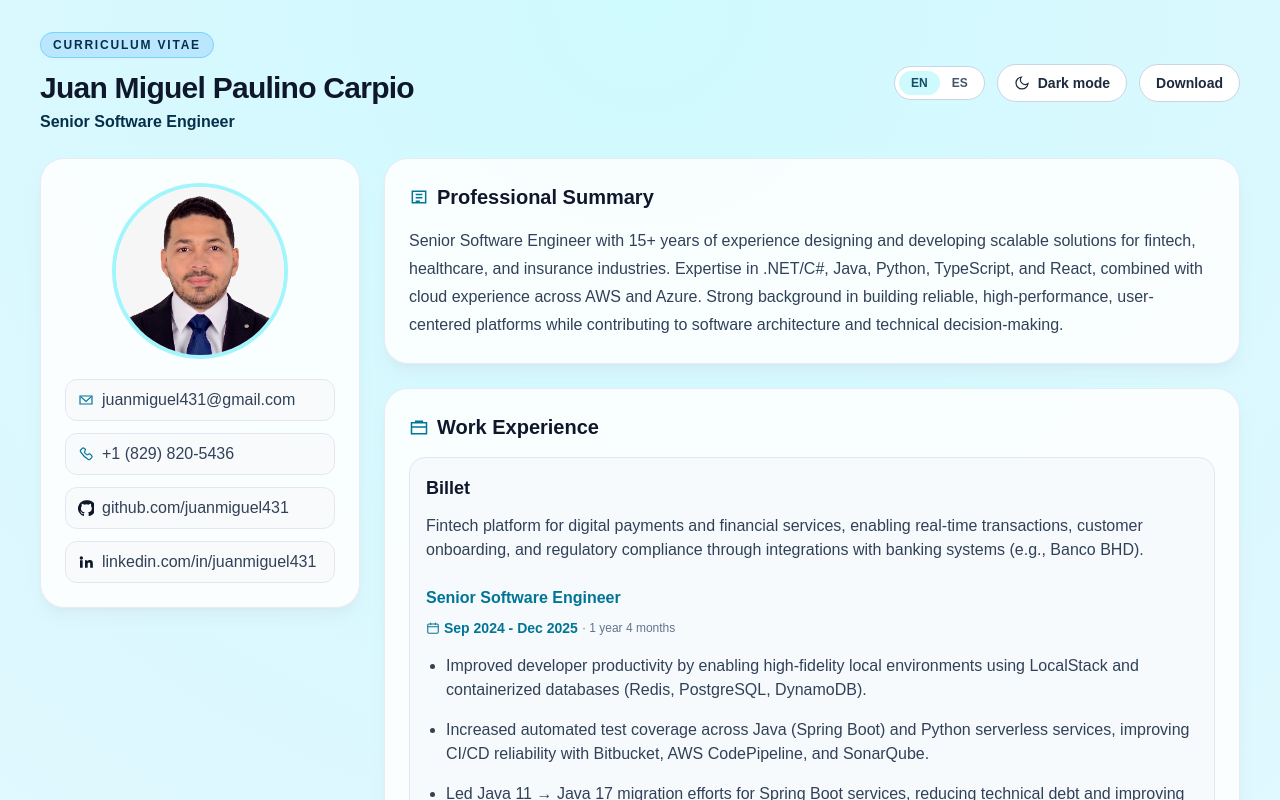
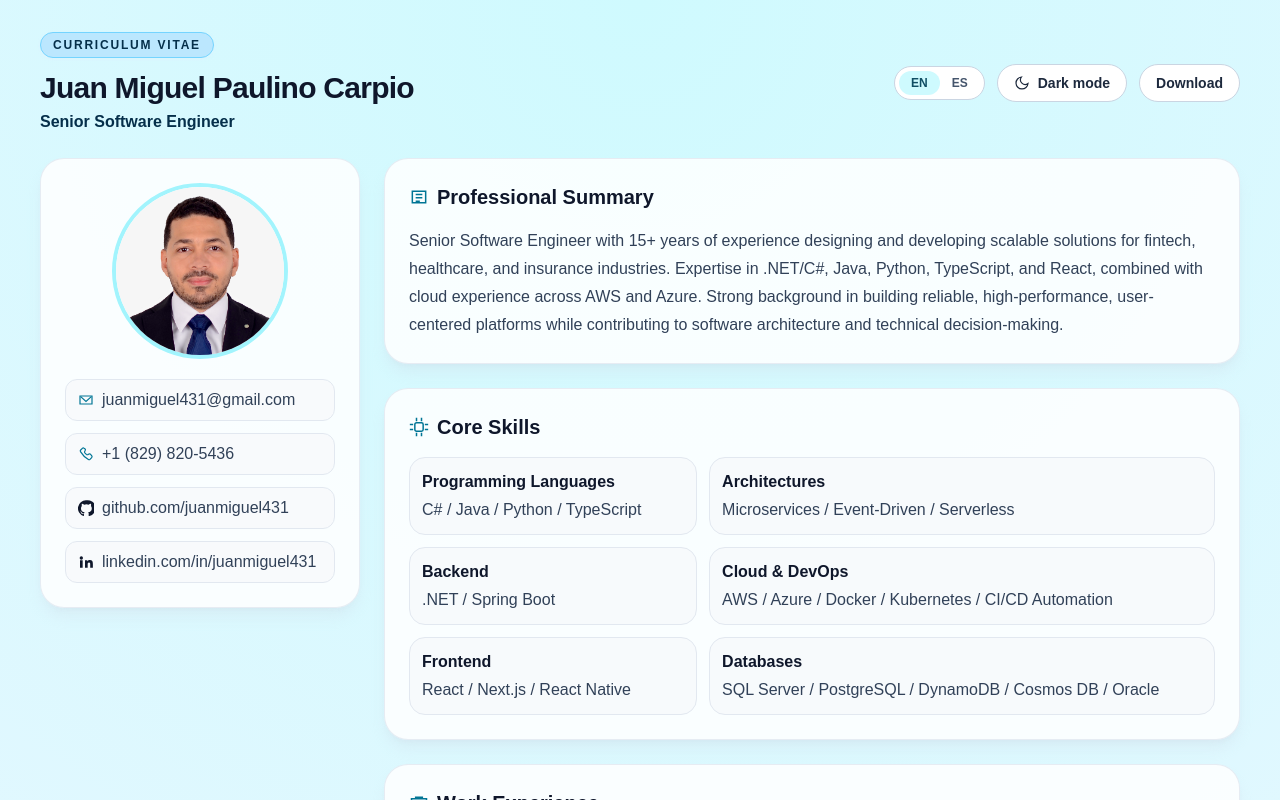
Before and after one commit to juanmiguel431/my-cv-app, a Next.js app: page /en in a window 1280 px wide. Shown: the top 800 px of the page. Built offline with nearby package versions, Linux system fonts and the light colour scheme.

Commit message:
Core Skills moved to the TOP.

```diff
--- a/components/curriculum.tsx
+++ b/components/curriculum.tsx
@@ -268,6 +268,27 @@ export default function Curriculum({ dictionary, currentLocale }: CurriculumProp
 
             <article className={`rounded-3xl p-6 ${card}`}>
               <h2 className={`mb-4 flex items-center gap-2 text-xl font-bold ${sectionTitle}`}>
+                <ChipIcon className={`h-5 w-5 ${isDark ? "text-cyan-300" : "text-cyan-700"}`} />
+                {labels.coreSkills}
+              </h2>
+
+              <div className="grid gap-3 md:grid-flow-col md:grid-rows-3">
+                {techGroups.map((group) => (
+                  <div key={group.title} className={`p-3 ${subtleCard}`}>
+                    <h3 className={`text-base font-semibold ${sectionTitle}`}>
+                      {group.title}
+                    </h3>
+
+                    <p className={`mt-1 text-base ${mutedText}`}>
+                      {group.items}
+                    </p>
+                  </div>
+                ))}
+              </div>
+            </article>
+
+            <article className={`rounded-3xl p-6 ${card}`}>
+              <h2 className={`mb-4 flex items-center gap-2 text-xl font-bold ${sectionTitle}`}>
                 <ExperienceIcon className={`h-5 w-5 ${isDark ? "text-cyan-300" : "text-cyan-700"}`} />
                 {labels.experience}
               </h2>
@@ -337,23 +358,6 @@ export default function Curriculum({ dictionary, currentLocale }: CurriculumProp
               </div>
             </article>
 
-            <div className="grid gap-6 xl:grid-cols-2">
-              <article className={`rounded-3xl p-6 ${card}`}>
-                <h2 className={`mb-4 flex items-center gap-2 text-xl font-bold ${sectionTitle}`}>
-                  <ChipIcon className={`h-5 w-5 ${isDark ? "text-cyan-300" : "text-cyan-700"}`} />
-                  {labels.coreSkills}
-                </h2>
-                <div className="space-y-3">
-                  {techGroups.map((group) => (
-                    <div key={group.title} className={`p-3 ${subtleCard}`}>
-                      <h3 className={`text-base font-semibold ${sectionTitle}`}>{group.title}</h3>
-                      <p className={`mt-1 text-base ${mutedText}`}>{group.items}</p>
-                    </div>
-                  ))}
-                </div>
-              </article>
-
-              <div className="space-y-6">
             <article className={`rounded-3xl p-6 ${card}`}>
               <h2 className={`mb-4 flex items-center gap-2 text-xl font-bold ${sectionTitle}`}>
                 <GraduationIcon className={`h-5 w-5 ${isDark ? "text-cyan-300" : "text-cyan-700"}`} />
@@ -376,8 +380,13 @@ export default function Curriculum({ dictionary, currentLocale }: CurriculumProp
                 ))}
               </div>
             </article>
+
+
+            <div className="grid gap-6 xl:grid-cols-2">
+              <div className="space-y-6">
               </div>
             </div>
+
           </div>
         </section>
       </div>
--- a/constants/translations/en.ts
+++ b/constants/translations/en.ts
@@ -176,13 +176,12 @@ export const cvEn: CvDictionary = {
     },
   ],
   techGroups: [
-    { title: "Software Engineering", items: "Full-Stack Web Development / Backend API Design and Development" },
     { title: "Programming Languages", items: "C# / Java / Python / TypeScript" },
     { title: "Backend", items: ".NET / Spring Boot" },
     { title: "Frontend", items: "React / Next.js / React Native" },
     { title: "Architectures", items: "Microservices / Event-Driven / Serverless" },
     { title: "Cloud & DevOps", items: "AWS / Azure / Docker / Kubernetes / CI/CD Automation" },
-    { title: "Database Engineering", items: "SQL and NoSQL Data Modeling / SQL Server / PostgreSQL / Amazon DynamoDB / Azure Cosmos DB / Oracle" },
+    { title: "Databases", items: "SQL Server / PostgreSQL / DynamoDB / Cosmos DB / Oracle" },
   ],
   education: [
     {
--- a/constants/translations/es.ts
+++ b/constants/translations/es.ts
@@ -177,13 +177,12 @@ export const cvEs: CvDictionary = {
     },
   ],
   techGroups: [
-    { title: "Ingeniería de Software", items: "Desarrollo web Full-Stack / Diseño y Desarrollo de Backend APIs" },
     { title: "Lenguajes de Programación", items: "C# / Java / Python / TypeScript" },
     { title: "Backend", items: ".NET / Spring Boot" },
     { title: "Frontend", items: "React / Next.js / React Native" },
     { title: "Arquitecturas", items: "Microservicios / Basada en eventos / Serverless" },
     { title: "Cloud & DevOps", items: "AWS / Azure / Docker / Kubernetes / Automatización CI/CD" },
-    { title: "Base de datos", items: "Modelado de Datos (SQL y NoSQL) / SQL Server / PostgreSQL / Amazon DynamoDB / Azure Cosmos DB / Oracle" },
+    { title: "Base de datos", items: "SQL Server / PostgreSQL / DynamoDB / Cosmos DB / Oracle" },
   ],
   education: [
     {
```
Also changed, not shown: 2 other files (tests, documents, lock files or other folders). Lines whose indentation alone changed are shown as unchanged.
